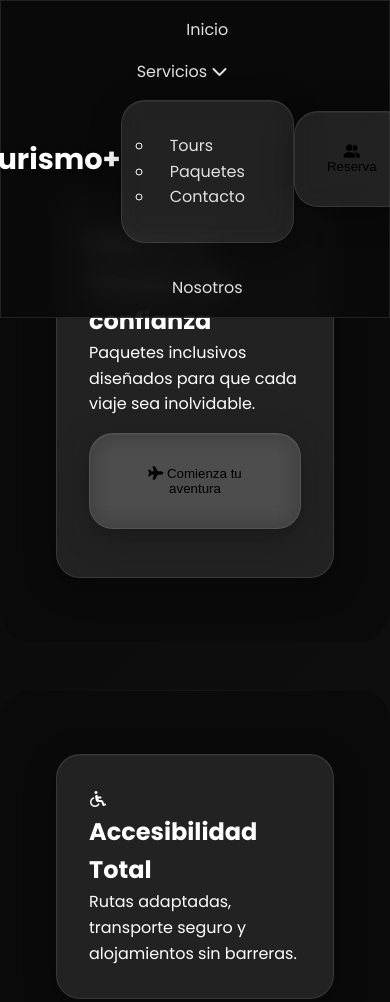
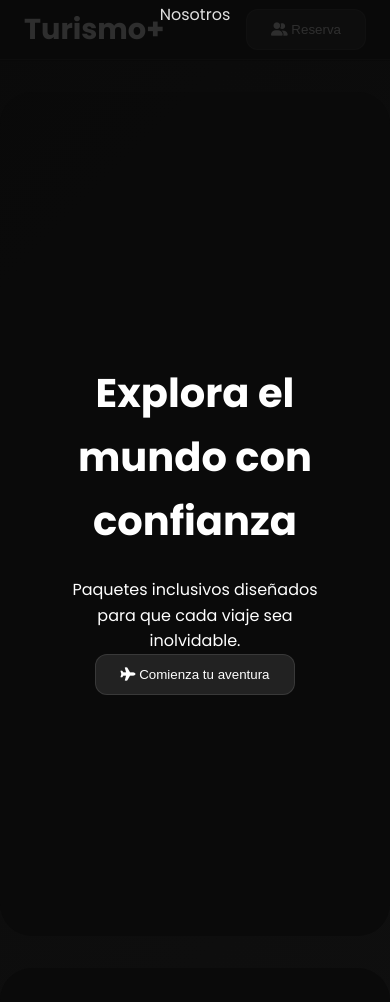
Before and after one commit to etonio5560-cell/elforo, a plain HTML site: page index.html in a window 390 px wide. Shown: the top 1002 px of the page. Drawn offline with Linux system fonts and the light colour scheme.

Commit message:
styles.css

```diff
--- a/styles.css
+++ b/styles.css
@@ -9,6 +9,7 @@
   --glass-border: rgba(255, 255, 255, 0.1);
   --glass-highlight: rgba(255, 255, 255, 0.05);
   --font: 'Poppins', sans-serif;
+  --header-height: 80px;
 }
 
 /* ========== GLOBAL RESET ========= */
@@ -22,106 +23,52 @@
 
 html {
   scroll-behavior: smooth;
+  scroll-padding-top: var(--header-height);
 }
 
 body {
-  background: var(--secondary);
+  background: linear-gradient(135deg, #0a0a0a 0%, #1a1a1a 100%);
   color: var(--text-main);
   font-family: var(--font);
   line-height: 1.6;
   min-height: 100vh;
-  background: linear-gradient(135deg, #0a0a0a 0%, #1a1a1a 100%);
-}
-
-/* ========== CONTENEDORES Y ALINEACIÓN ========= */
-.container {
-  width: 100%;
-  max-width: 1200px;
-  margin: 0 auto;
-  padding: 0 1.5rem;
-}
-
-.flex-center {
-  display: flex;
-  justify-content: center;
-  align-items: center;
-}
-
-.grid {
-  display: grid;
-  gap: 2rem;
-  grid-template-columns: repeat(auto-fit, minmax(300px, 1fr));
-  align-items: start;
-}
-
-/* ========== GLASSMORPHISM BASE ========= */
-.glass {
-  background: var(--glass-bg);
-  border: 1px solid var(--glass-border);
-  border-radius: 24px;
-  backdrop-filter: blur(12px);
-  -webkit-backdrop-filter: blur(12px);
-  box-shadow:
-    0 8px 32px rgba(0, 0, 0, 0.3),
-    inset 0 1px 0 var(--glass-highlight);
-  padding: 2rem;
-  margin: 1rem 0;
-  transition: all 0.3s ease;
-}
-
-.glass:hover {
-  transform: translateY(-2px);
-  box-shadow:
-    0 12px 40px rgba(0, 0, 0, 0.4),
-    inset 0 1px 0 var(--glass-highlight);
-}
-
-/* ========== DARK SECTIONS ========= */
-.section-dark {
-  background: var(--glass-bg-dark);
-  border-radius: 32px;
-  margin: 3rem 0;
-  padding: 3rem 2rem;
-  position: relative;
-  overflow: hidden;
-}
-
-.section-dark::before {
-  content: '';
-  position: absolute;
-  top: 0;
-  left: 0;
-  right: 0;
-  height: 1px;
-  background: linear-gradient(
-    90deg,
-    transparent,
-    var(--glass-highlight),
-    transparent
-  );
+  padding-top: var(--header-height);
 }
 
 /* ========== HEADER & NAV ========= */
 header {
   position: fixed;
-  top: 1rem;
-  left: 50%;
-  transform: translateX(-50%);
-  width: 95%;
-  z-index: 100;
+  top: 0;
+  left: 0;
+  right: 0;
+  height: var(--header-height);
   background: var(--glass-bg-dark);
-  border-radius: 16px;
-  padding: 1rem 2rem;
   backdrop-filter: blur(12px);
   -webkit-backdrop-filter: blur(12px);
-  border: 1px solid var(--glass-border);
+  border-bottom: 1px solid var(--glass-border);
+  z-index: 1000;
+  display: flex;
+  align-items: center;
+}
+
+header .container {
+  display: flex;
+  justify-content: space-between;
+  align-items: center;
+  height: 100%;
 }
 
 .logo {
   font-size: 1.8rem;
   font-weight: 700;
   color: var(--text-main);
-  text-shadow: 0 2px 4px rgba(0, 0, 0, 0.3);
+  text-decoration: none;
+}
+
+nav {
+  flex: 1;
+  display: flex;
+  justify-content: center;
 }
 
 .nav-menu {
@@ -129,16 +76,14 @@ header {
   display: flex;
   gap: 2rem;
   align-items: center;
-  justify-content: center;
 }
 
 .nav-menu a {
+  color: var(--text-secondary);
   text-decoration: none;
-  color: var(--text-secondary);
-  font-weight: 500;
-  transition: all 0.2s ease;
   padding: 0.5rem 1rem;
   border-radius: 8px;
+  transition: all 0.2s ease;
 }
 
 .nav-menu a:hover {
@@ -146,73 +91,92 @@ header {
   background: var(--glass-highlight);
 }
 
-/* ========== RESPONSIVE DESIGN ========= */
-@media (max-width: 768px) {
-  .grid {
-    grid-template-columns: 1fr;
-  }
-
-  header {
-    width: 100%;
-    top: 0;
-    border-radius: 0;
-  }
-
-  .nav-menu {
-    flex-direction: column;
-    gap: 1rem;
-  }
+/* ========== SECTIONS ========= */
+section {
+  padding: 4rem 0;
+  margin: 2rem 0;
 }
 
-/* ========== ANIMATIONS ========= */
-@keyframes fadeIn {
-  from {
-    opacity: 0;
-    transform: translateY(20px);
-  }
-  to {
-    opacity: 1;
-    transform: translateY(0);
-  }
+.section-dark {
+  background: var(--glass-bg-dark);
+  border-radius: 32px;
+  padding: 4rem 2rem;
+  margin: 2rem auto;
+  max-width: 1400px;
 }
 
-.fade-in {
-  animation: fadeIn 0.6s ease forwards;
+/* ========== HERO SECTION ========= */
+#hero {
+  padding-top: calc(var(--header-height) + 2rem);
+  min-height: 100vh;
+  display: flex;
+  align-items: center;
 }
 
-/* Añadir al final del archivo styles.css existente */
-
-/* Ajuste del espaciado para el header fijo */
-body {
-  padding-top: 80px; /* Espacio para el header fijo */
+.hero-content {
+  max-width: 800px;
+  margin: 0 auto;
+  text-align: center;
 }
 
-/* Estilos para la sección de testimonios */
-.testimonials {
-  padding: 4rem 0;
+.hero-content h1 {
+  font-size: 3.5rem;
+  margin-bottom: 1.5rem;
 }
 
+/* ========== FEATURES ========= */
+.feature {
+  text-align: center;
+  padding: 2rem;
+}
+
+.feature .icon {
+  font-size: 2.5rem;
+  margin-bottom: 1rem;
+  color: var(--text-main);
+}
+
+/* ========== GALLERY ========= */
+.gallery-grid {
+  display: grid;
+  grid-template-columns: repeat(auto-fit, minmax(300px, 1fr));
+  gap: 2rem;
+  padding: 2rem 0;
+}
+
+.gallery-item {
+  position: relative;
+  border-radius: 16px;
+  overflow: hidden;
+  aspect-ratio: 16/9;
+  background: var(--glass-bg);
+}
+
+.gallery-item img {
+  width: 100%;
+  height: 100%;
+  object-fit: cover;
+}
+
+/* ========== TESTIMONIALS ========= */
 .testimonial-card {
   text-align: center;
-  margin-bottom: 2rem;
+  padding: 2rem;
 }
 
 .testimonial-card img {
-  width: 100px;
-  height: 100px;
+  width: 80px;
+  height: 80px;
   border-radius: 50%;
-  margin-bottom: 1rem;
-  object-fit: cover;
+  margin: 0 auto 1rem;
+  border: 2px solid var(--glass-border);
 }
 
-/* Estilos para la sección de contacto */
-.contact-section {
-  padding: 4rem 0;
-}
-
+/* ========== CONTACT FORM ========= */
 .contact-form {
   max-width: 600px;
   margin: 0 auto;
+  padding: 2rem;
 }
 
 .form-group {
@@ -221,35 +185,68 @@ body {
 
 .form-control {
   width: 100%;
-  padding: 0.75rem;
+  padding: 1rem;
+  background: var(--glass-bg);
+  border: 1px solid var(--glass-border);
   border-radius: 12px;
-  border: 1px solid var(--glass-border);
-  background: var(--glass-bg);
   color: var(--text-main);
 }
 
-/* Estilos para la galería de imágenes */
-.gallery-grid {
-  display: grid;
-  grid-template-columns: repeat(auto-fill, minmax(250px, 1fr));
-  gap: 1.5rem;
-  padding: 2rem 0;
+.form-control:focus {
+  outline: none;
+  border-color: var(--text-main);
 }
 
-.gallery-item {
-  position: relative;
-  overflow: hidden;
-  border-radius: 16px;
-  aspect-ratio: 16/9;
+/* ========== UTILITIES ========= */
+.container {
+  width: 100%;
+  max-width: 1200px;
+  margin: 0 auto;
+  padding: 0 1.5rem;
 }
 
-.gallery-item img {
-  width: 100%;
-  height: 100%;
-  object-fit: cover;
-  transition: transform 0.3s ease;
+.btn {
+  padding: 0.75rem 1.5rem;
+  background: var(--glass-bg);
+  border: 1px solid var(--glass-border);
+  border-radius: 12px;
+  color: var(--text-main);
+  cursor: pointer;
+  transition: all 0.2s ease;
 }
 
-.gallery-item:hover img {
-  transform: scale(1.05);
+.btn:hover {
+  background: var(--glass-highlight);
+  transform: translateY(-2px);
 }
+
+/* ========== RESPONSIVE ========= */
+@media (max-width: 768px) {
+  :root {
+    --header-height: 60px;
+  }
+
+  .nav-menu {
+    position: fixed;
+    top: var(--header-height);
+    left: 0;
+    right: 0;
+    background: var(--glass-bg-dark);
+    padding: 2rem;
+    flex-direction: column;
+    transform: translateY(-100%);
+    transition: transform 0.3s ease;
+  }
+
+  .nav-menu.mobile-active {
+    transform: translateY(0);
+  }
+
+  .burger {
+    display: block;
+  }
+
+  .hero-content h1 {
+    font-size: 2.5rem;
+  }
+}
```
